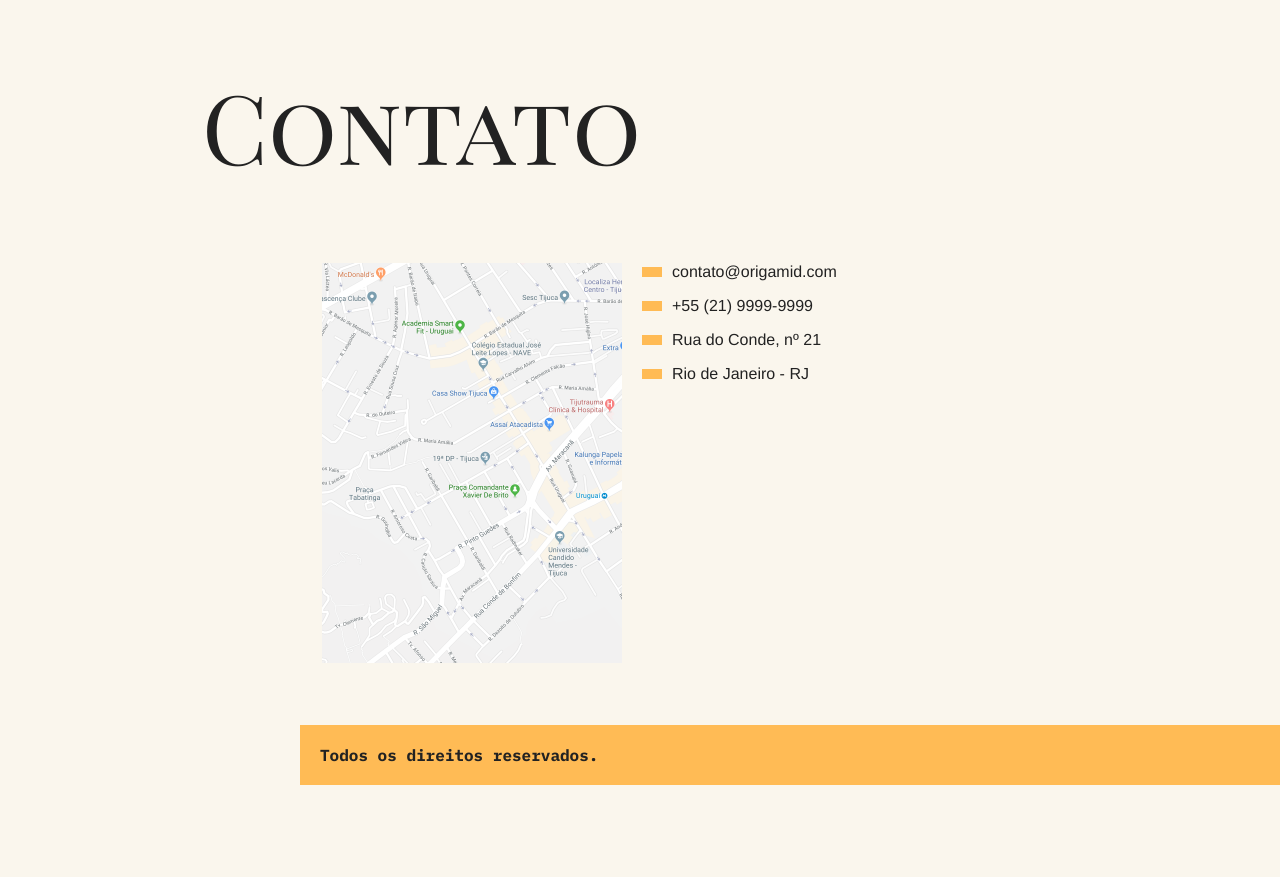
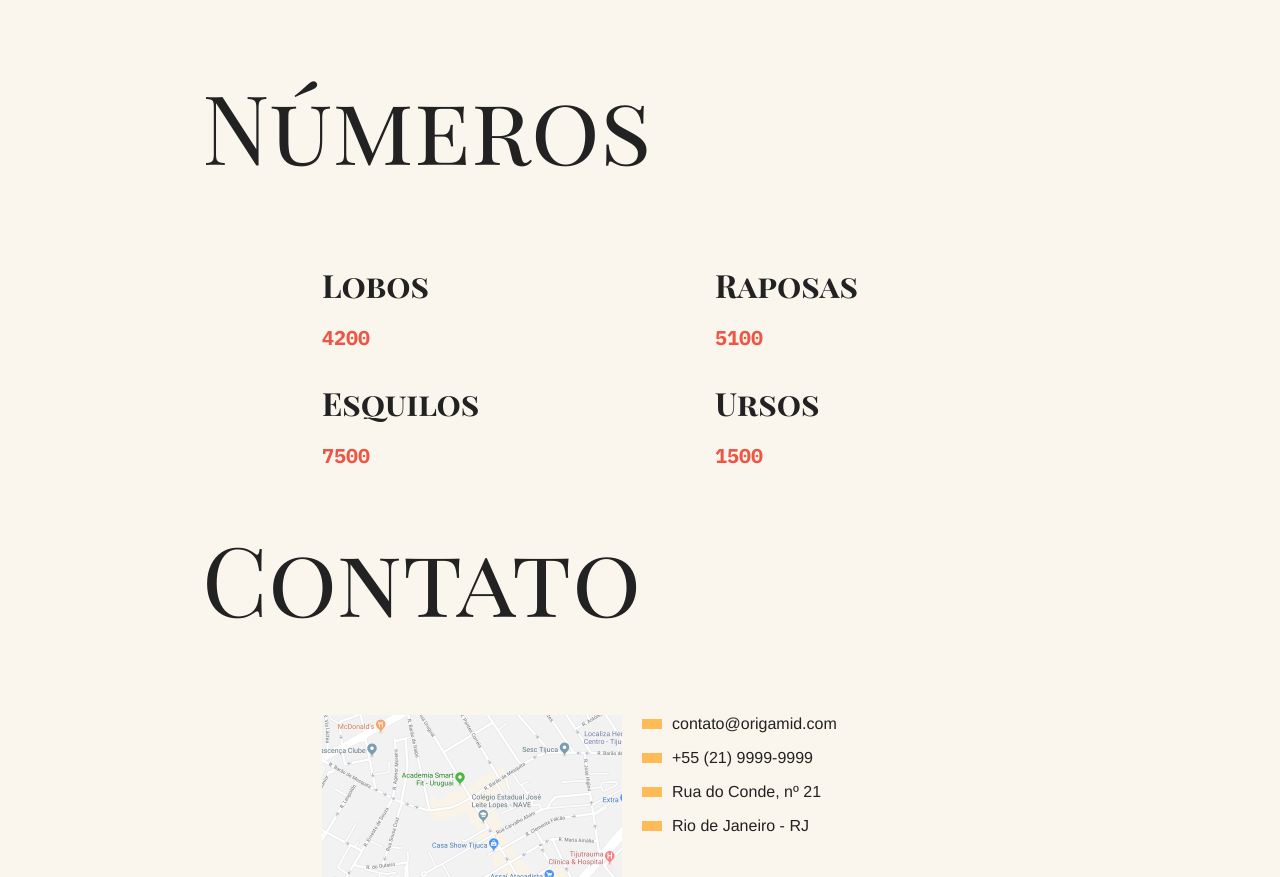
Before and after one commit to Wallace-Bezerra/Animais-Fantasticos, a plain HTML site: page index.html in a window 1280 px wide. Shown: the part 1407-2284 px from the top of the page. Before the commit the page ends 2222 px from the top, so only its background shows below. Drawn offline with Linux system fonts and the light colour scheme.

Commit message:
anima-numeros

```diff
--- /dev/null
+++ b/assets/css/numeros.css
@@ -0,0 +1,23 @@
+.numeros {
+
+}
+.numeros-grid {
+  grid-column: 2/4;
+  display: grid;
+  grid-template-columns: 1fr 1fr;
+  gap: 30px;
+  padding-bottom: 60px;
+}
+
+.numeros-grid h3 {
+  font-family: "Playfair Display SC";
+  font-size: 32px;
+  margin-bottom: 18px;
+}
+
+.numeros-grid span {
+  font-family: "IBM Plex Mono";
+  font-weight: bold;
+  font-size: 20px;
+  color: #e54;
+}
--- a/assets/css/style.css
+++ b/assets/css/style.css
@@ -6,6 +6,7 @@
 @import url(./modal.css);
 @import url(./tooltip.css);
 @import url(./dropdown.css);
+@import url(./numeros.css);
 
 :root {
     font-size: 62.5%;
--- a/index.html
+++ b/index.html
@@ -7,9 +7,7 @@
     <meta name="viewport" content="width=device-width, initial-scale=1.0">
     <link rel="preconnect" href="https://fonts.googleapis.com">
     <link rel="preconnect" href="https://fonts.gstatic.com" crossorigin>
-    <link
-        href="https://fonts.googleapis.com/css2?family=IBM+Plex+Mono:wght@300;400;500;600;700&family=Playfair+Display+SC:wght@400;700&display=swap"
-        rel="stylesheet">
+    <link href="https://fonts.googleapis.com/css2?family=IBM+Plex+Mono:wght@300;400;500;600;700&family=Playfair+Display+SC:wght@400;700&display=swap" rel="stylesheet">
     <link rel="stylesheet" href="./assets/css/style.css">
     <title>Animais Fantásticos</title>
 </head>
@@ -170,6 +168,28 @@
         </dl>
     </section>
 
+    <section class="grid-container numeros js-scroll ">
+        <h1 class="titulo">Números</h1>
+        <ul class="numeros-grid">
+            <li class="numero-animal">
+                <h3>Lobos</h3>
+                <span data-numero>4200</span>
+            </li>
+            <li class="numero-animal">
+                <h3>Raposas</h3>
+                <span data-numero>5100</span>
+            </li>
+            <li class="numero-animal">
+                <h3>Esquilos</h3>
+                <span data-numero>7500</span>
+            </li>
+            <li class="numero-animal">
+                <h3>Ursos</h3>
+                <span data-numero>1500</span>
+            </li>
+        </ul>
+    </section>
+
     <section class="grid-container contato js-scroll" id="contato">
         <h1 class="titulo">Contato</h1>
         <div class="mapa" data-mapa aria-label="Este é o Endereço principal...">
--- /dev/null
+++ b/js/modulos/numeros.js
@@ -0,0 +1,33 @@
+export default function numeros() {
+  const numerosAnimais = document.querySelectorAll("[data-numero]");
+  let n = 0;
+  function animaNumero() {
+    numerosAnimais.forEach((item) => {
+      console.log(item.innerText);
+      const total = item.innerText;
+      const incremento = total / 100;
+      item.innerText = 0;
+      const timer = setInterval(() => {
+        if (n <= total) {
+          item.innerText = n += incremento;
+        }
+        else {
+          clearInterval(timer);
+          item.innerText = total;
+        }
+
+      }, 50 * Math.random())
+    })
+  }
+
+  function mutation(mutation) {
+    if (mutation[0].target.classList.contains("ativo")) {
+      observer.disconnect();
+      animaNumero();
+    }
+
+  }
+  const observerTarget = document.querySelector(".numeros");
+  const observer = new MutationObserver(mutation);
+  observer.observe(observerTarget, { attributes: true });
+}
--- a/js/script.js
+++ b/js/script.js
@@ -7,10 +7,11 @@ document.documentElement.classList.add("js");
 import initModal from './modulos/modal.js';
 import initTooltip from './modulos/tooltip.js';
 import initDropdown from './modulos/dropdown.js';
+import initNumeros from './modulos/numeros.js';
 initModal();
 initTooltip();
 initDropdown();
-
+initNumeros();
 
 // navegacao por tabs
 const animaisLista = document.querySelectorAll(".animais-imagens li");
@@ -84,6 +85,7 @@ function scrollAnimation() {
     if ((top - windows) < 0) {
       item.classList.add("ativo");
     }
+
   })
 }
 scrollAnimation();
```
